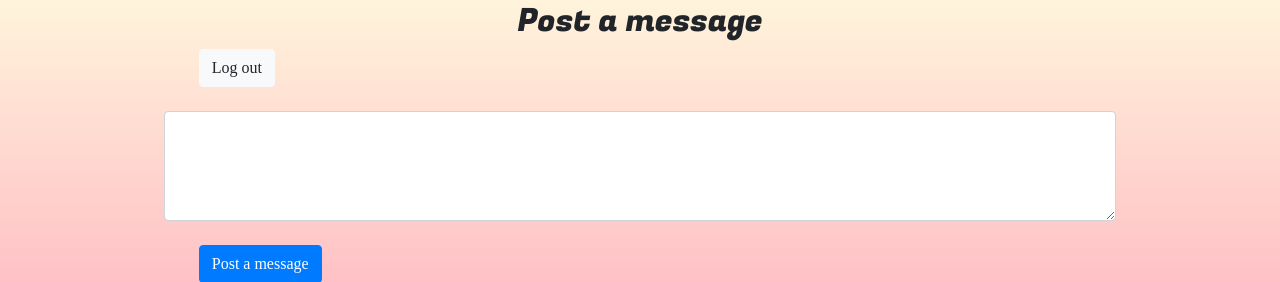
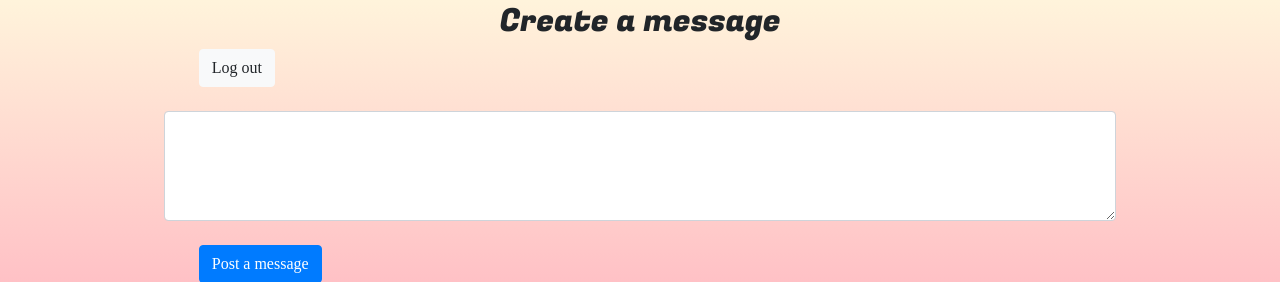
Before and after one commit to charleshtrenholm/thewall, a Django app: template apps/theWall/templates/theWall/success.html in a window 1280 px wide. Shown: the part 63-345 px from the top of the page. Run offline with Django 3.2, Linux system fonts and the light colour scheme; the template is opened without the code that fills it: values that come from a table or form of the project are taken from there, others are empty; data comes from the database, SQL or seed files in the repository; parts of the project's set-up code (start-up, migrations or seed data) failed here and were passed over; some libraries are stand-ins or nearby versions; some web fonts are replaced.

Commit message:
changed one word

```diff
--- a/apps/theWall/templates/theWall/success.html
+++ b/apps/theWall/templates/theWall/success.html
@@ -14,7 +14,7 @@
     <div class ="row justify-content-center">
         <div class="col-lg-9 col-md-9 col-sm-11 col-xs-11 wall">
             <div class ="messagepost">
-                <h2>Post a message</h2>
+                <h2>Create a message</h2>
                 {% if messages %}
                     {% for message in messages %}
                         <div class="alert alert-{{msg.level_tag}}" role="alert">
```
